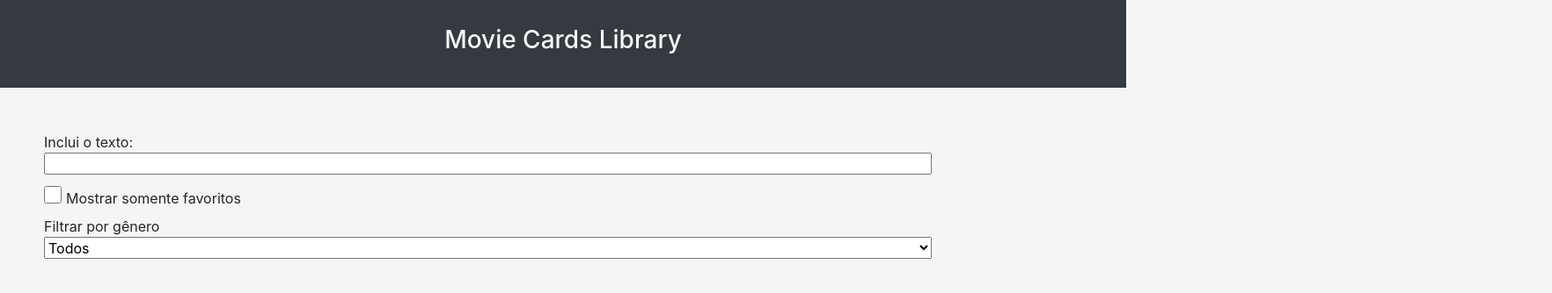
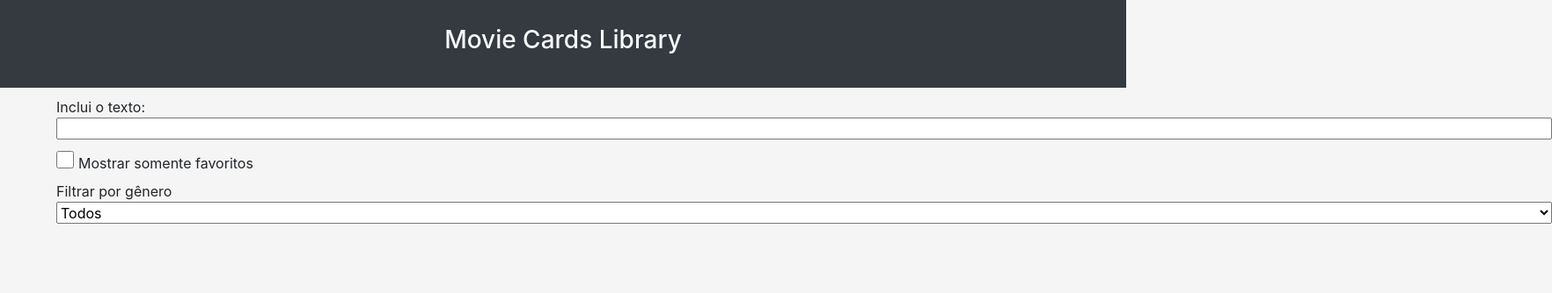
Before and after one commit to tryber/sd-05-block12-project-movie-card-library-stateful, a React (Create React App) app: page / in a window 1280 px wide. Shown: the top 334 px of the page at 88% size, 1764 px wide, since content can reach past the window. Built offline with nearby package versions, Linux system fonts and the light colour scheme.

Commit message:
Formulario done

```diff
--- a/src/App.css
+++ b/src/App.css
@@ -83,19 +83,19 @@ body {
 }
 
 .formulario {
-  margin: 50px;
   display: flex;
   flex-direction: column;
-  width: 100vh;
+  margin: 10px auto;
+  width: 90%;
 }
 
 .caixaImput {
-  width: 100ch;
   height: 25px;
+  width: 1700px;
 }
 
 .caixaCheck {
-  width: 20px;
   height: 20px;
   margin: 5px 5px 5px 0;
+  width: 20px;
 }
```
